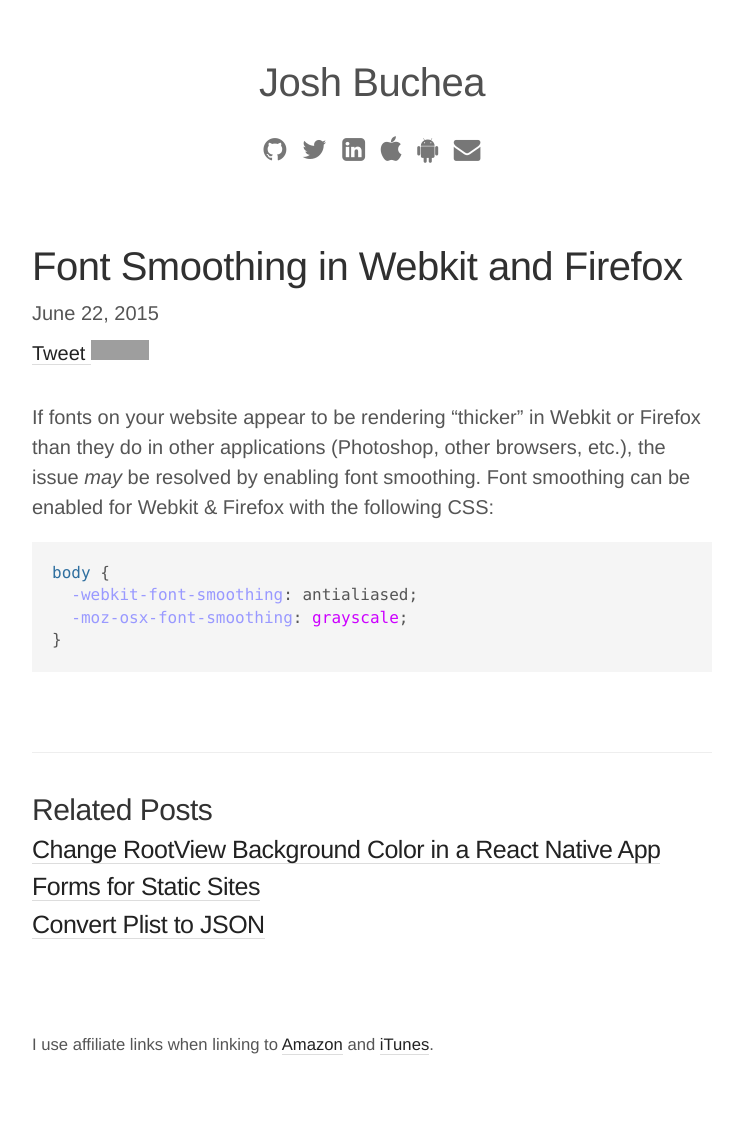
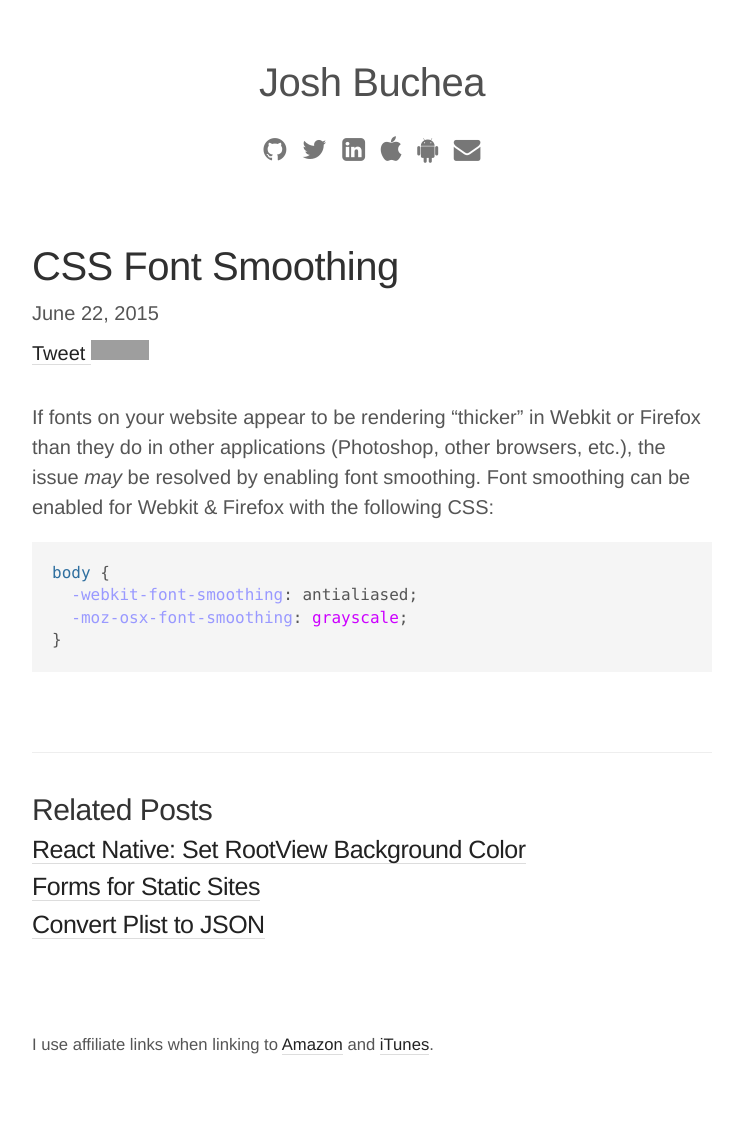
Before and after one commit to joshbuchea/joshbuchea.com, a Jekyll site: the page built from _posts/2015-06-22-css-font-smoothing.md, in a window 1280 px wide. Shown: the whole page, without its empty margins (268-1000 px from the left). Built offline with Jekyll 4.4.1, drawn with Linux system fonts in a browser that asks for light colours; nearby versions of some CDN libraries; comment, search, counter and statistics services are not loaded; grey boxes are pictures that could not be loaded.

Commit message:
[C] Update post titles

```diff
--- a/_posts/2015-06-22-font-smoothing-in-webkit-and-firefox.md
+++ b/_posts/2015-06-22-css-font-smoothing.md
@@ -1,6 +1,6 @@
 ---
 layout: post
-title: Font Smoothing in Webkit and Firefox
+title: CSS Font Smoothing
 ---
 
 If fonts on your website appear to be rendering "thicker" in Webkit or Firefox than they do in other applications (Photoshop, other browsers, etc.), the issue *may* be resolved by enabling font smoothing. Font smoothing can be enabled for Webkit & Firefox with the following CSS:
--- a/_posts/2016-04-10-change-rootview-background-color-in-a-react-native-app.md
+++ b/_posts/2016-04-10-react-native-set-rootview-background-color.md
@@ -1,6 +1,6 @@
 ---
 layout: post
-title: Change RootView Background Color in a React Native App
+title: "React Native: Set RootView Background Color"
 ---
 
 In the RootView of a React Native app, the default background color is white. We can change this to another color by following the steps below.
```
